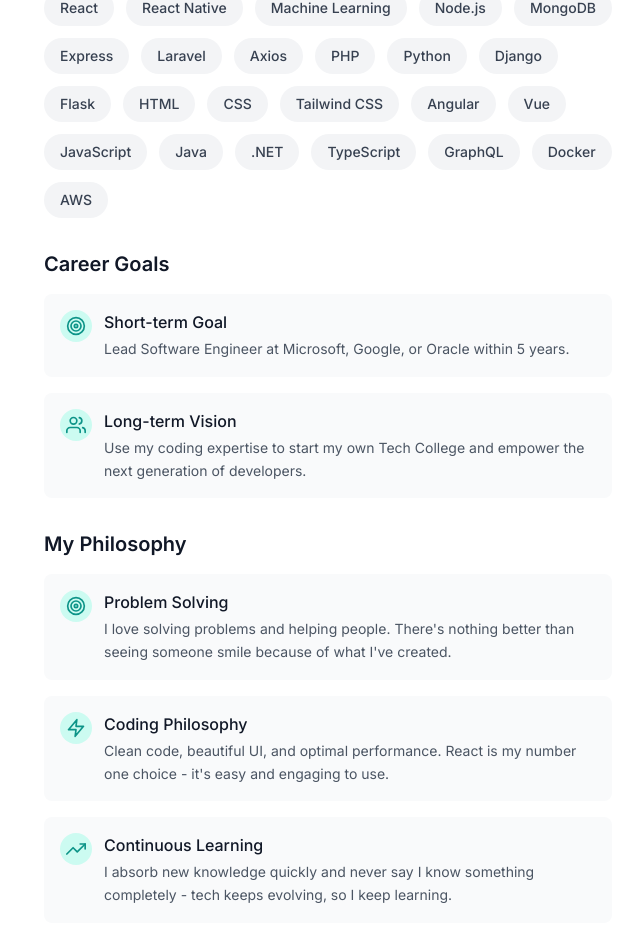
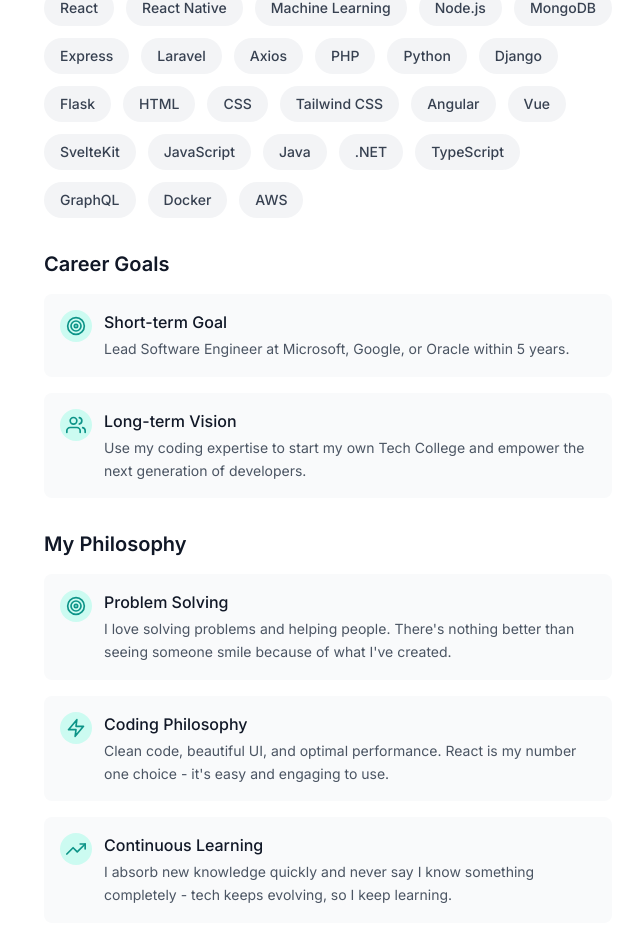
Before and after one commit to Ancel-duke/portfolio-1, a React (Create React App) app: page / in a window 1280 px wide. Shown: the part 1873-2804 px from the top of the page, without its empty margins (4-644 px from the left). Built offline with nearby package versions, Linux system fonts and the light colour scheme; the HTML template or start-up script is replaced by a standard one.

Commit message:
Add SvelteKit to skills and technologies

```diff
--- a/src/components/About.jsx
+++ b/src/components/About.jsx
@@ -6,7 +6,7 @@ const About = () => {
   const skills = [
     'React', 'React Native', 'Machine Learning', 'Node.js', 'MongoDB',
     'Express', 'Laravel', 'Axios', 'PHP', 'Python', 'Django', 'Flask',
-    'HTML', 'CSS', 'Tailwind CSS', 'Angular', 'Vue', 'JavaScript',
+    'HTML', 'CSS', 'Tailwind CSS', 'Angular', 'Vue', 'SvelteKit', 'JavaScript',
     'Java', '.NET', 'TypeScript', 'GraphQL', 'Docker', 'AWS'
   ];
 
```
